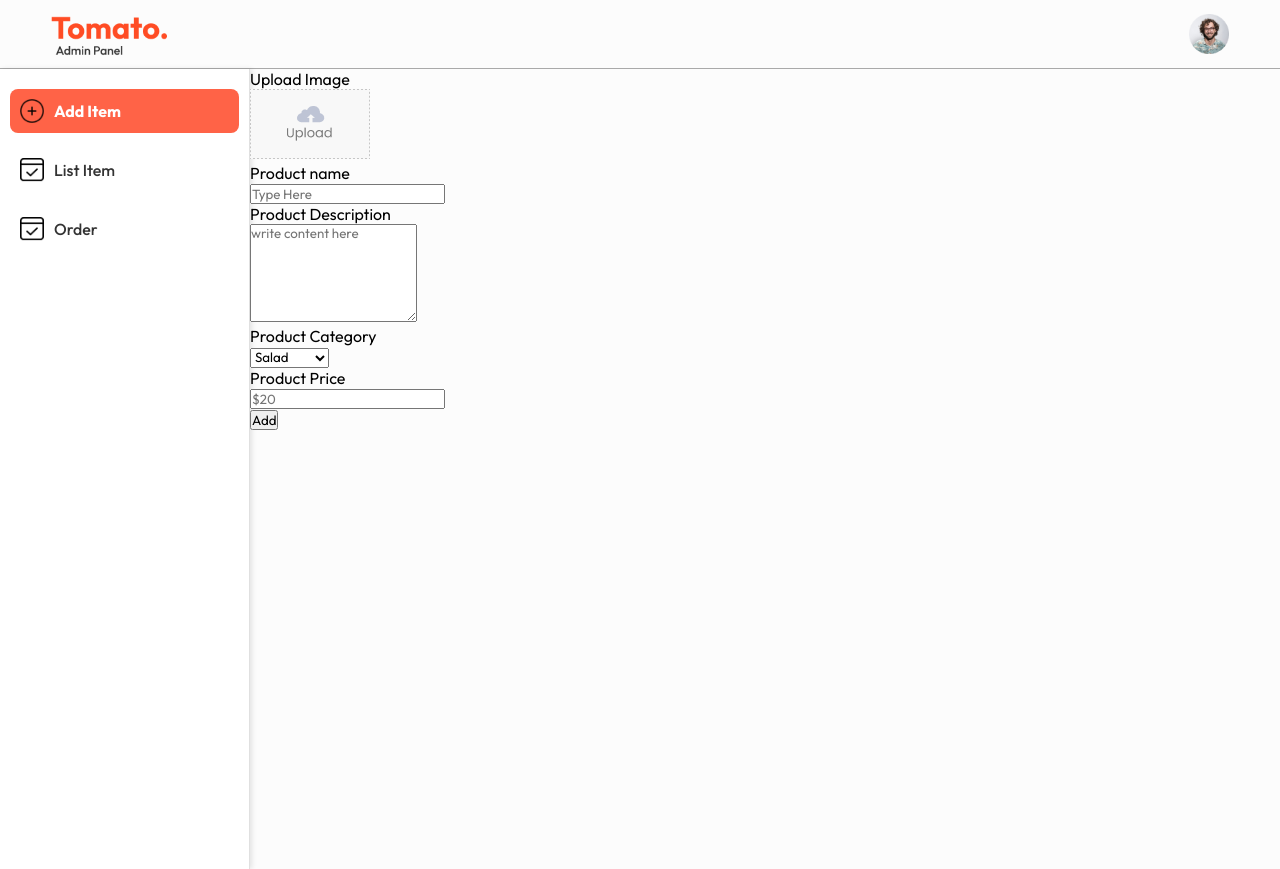
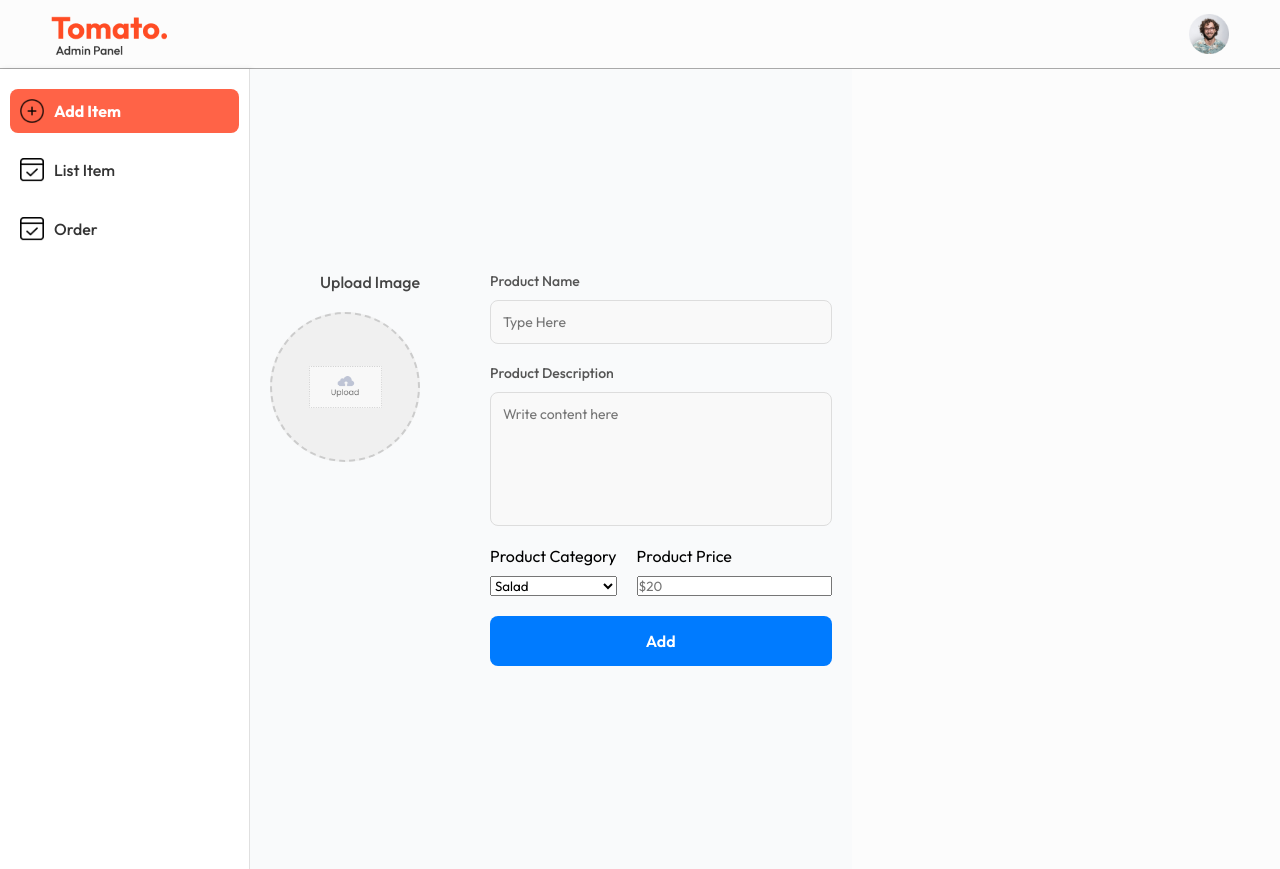
Before and after one commit to sandun7787/Orange-Food-Delivery-Website, a React (Vite) app in the folder Admin/: page /add in a window 1280 px wide. Built offline with nearby package versions, Linux system fonts and the light colour scheme.

Commit message:
update-the-add-page-cutomer-rrequired

```diff
--- a/Admin/src/pages/Add/Add.css
+++ b/Admin/src/pages/Add/Add.css
@@ -0,0 +1,167 @@
+/* Add.css */
+
+.add {
+    display: flex;
+    justify-content: center;
+    align-items: center;
+    min-height: 100vh;
+    background-color: #f9fafb;
+    padding: 20px;
+  }
+
+  form {
+    display: flex;
+    flex-wrap: wrap;
+    gap: 20px;
+    width: 100%;
+    max-width: 800px;
+  }
+
+  /* Two-column layout */
+  .add-img-upload {
+    flex: 1;
+    min-width: 200px;
+    text-align: center;
+  }
+
+  .add-details {
+    flex: 2;
+    display: flex;
+    flex-direction: column;
+    gap: 20px;
+  }
+
+  /* Shared styling for fields */
+  .flex-col {
+    display: flex;
+    flex-direction: column;
+    gap: 10px;
+  }
+
+  .add-img-upload p {
+    font-size: 16px;
+    margin-bottom: 10px;
+    color: #444;
+    font-weight: 500;
+  }
+
+  .add-img-upload label {
+    cursor: pointer;
+    display: inline-block;
+    width: 150px;
+    height: 150px;
+    background-color: #f0f0f0;
+    border: 2px dashed #ccc;
+    border-radius: 50%;
+    display: flex;
+    justify-content: center;
+    align-items: center;
+    transition: background-color 0.3s ease, transform 0.3s ease;
+  }
+
+  .add-img-upload label:hover {
+    background-color: #e0e0e0;
+    transform: scale(1.05);
+  }
+
+  .add-img-upload img {
+    width: 50%;
+    height: auto;
+  }
+
+  input[type="file"] {
+    display: none;
+  }
+
+  .add-product-name p,
+  .add-product-description p {
+    font-size: 14px;
+    font-weight: 500;
+    color: #555;
+  }
+
+  input[type="text"],
+  textarea {
+    width: 100%;
+    padding: 12px;
+    border: 1px solid #ddd;
+    border-radius: 8px;
+    font-size: 14px;
+    outline: none;
+    background-color: #f9f9f9;
+    transition: box-shadow 0.3s ease, border-color 0.3s ease;
+  }
+
+  input[type="text"]:focus,
+  textarea:focus {
+    border-color: #007bff;
+    box-shadow: 0 0 6px rgba(0, 123, 255, 0.2);
+  }
+
+  textarea {
+    resize: none;
+  }
+
+  .add-category-price {
+    display: flex;
+    gap: 20px;
+  }
+
+  .add-category,
+  .add-price {
+    flex: 1;
+  }
+
+  .add-btn {
+    display: block;
+    background-color: #007bff;
+    color: #fff;
+    padding: 15px;
+    border: none;
+    border-radius: 8px;
+    font-size: 16px;
+    cursor: pointer;
+    text-align: center;
+    transition: background-color 0.3s ease, transform 0.2s ease;
+    font-weight: 600;
+  }
+
+  .add-btn:hover {
+    background-color: #0056b3;
+    transform: translateY(-2px);
+  }
+
+  .add-btn:active {
+    transform: translateY(0);
+  }
+
+  /* Mobile responsiveness */
+  @media (max-width: 768px) {
+    form {
+      flex-direction: column;
+    }
+
+    .add-category-price {
+      flex-direction: column;
+    }
+
+    .add-img-upload label {
+      width: 100px;
+      height: 100px;
+    }
+
+    .add-img-upload img {
+      width: 40%;
+    }
+
+    input[type="text"],
+    textarea {
+      font-size: 13px;
+      padding: 10px;
+    }
+
+    .add-btn {
+      font-size: 14px;
+      padding: 12px;
+    }
+  }
--- a/Admin/src/pages/Add/Add.jsx
+++ b/Admin/src/pages/Add/Add.jsx
@@ -1,33 +1,39 @@
-import React from 'react'
-import './Add.css'
-import { assets } from '../../assets/assets'
+import React from 'react';
+import './Add.css';
+import { assets } from '../../assets/assets';
 
 const Add = () => {
   return (
     <div className='add'>
-      <form className='flex-col'>
+      <form>
+        {/* Left Column - Image Upload */}
         <div className="add-img-upload flex-col">
           <p>Upload Image</p>
           <label htmlFor="image">
-            <img src={assets.upload_area} alt="" />
+            <img src={assets.upload_area} alt="Upload" />
           </label>
-          <input type="file" id='image' hidden required/>
+          <input type="file" id="image" hidden required />
+        </div>
 
-        </div>
+        {/* Right Column - Details */}
+        <div className="add-details">
           <div className='add-product-name flex-col'>
-          <p>Product name</p>
+            <p>Product Name</p>
             <input type="text" name='name' placeholder='Type Here' />
-
           </div>
           <div className="add-product-description flex-col">
             <p>Product Description</p>
-             <textarea name="description" id="" rows="6" placeholder='write content here' aria-required></textarea>
-
+            <textarea
+              name="description"
+              rows="6"
+              placeholder="Write content here"
+              aria-required
+            ></textarea>
           </div>
           <div className="add-category-price">
             <div className="add-category flex-col">
               <p>Product Category</p>
-            <select name="category" id="">
+              <select name="category">
                 <option value="Salad">Salad</option>
                 <option value="Rolls">Rolls</option>
                 <option value="Deserts">Deserts</option>
@@ -40,14 +46,14 @@ const Add = () => {
             </div>
             <div className="add-price flex-col">
               <p>Product Price</p>
-            <input type="Number" name='price' placeholder='$20' />
+              <input type="number" name="price" placeholder="$20" />
             </div>
           </div>
-        <button type='submit' className='add-btn'>Add</button>
+          <button type="submit" className="add-btn">Add</button>
+        </div>
       </form>
+    </div>
+  );
+};
 
-    </div>
-  )
-}
-
-export default Add
+export default Add;
```
Lines whose indentation alone changed are shown as unchanged.
